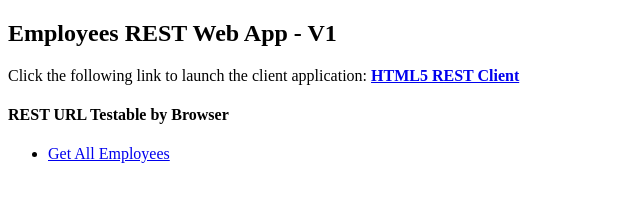
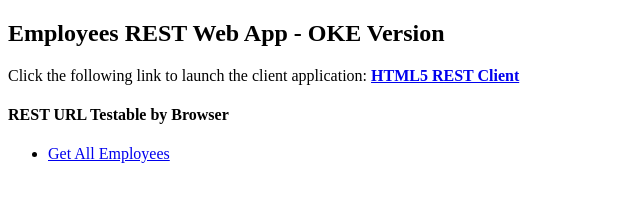
Before and after one commit to isheejong/EmployeeRestApp, a plain HTML site: page WebContent/index.html in a window 1280 px wide. Shown: the whole page, without its empty margins (0-640 px from the left). Drawn offline with Linux system fonts and the light colour scheme.

Commit message:
WebContent/index.html: change welcome message
Signed-off-by: Dong Zhu <bluezhudong@gmail.com>

```diff
--- a/WebContent/index.html
+++ b/WebContent/index.html
@@ -7,7 +7,7 @@
     </head>
     <!--  <body bgcolor="#AEEEEE">-->
     <body>
-        <h2>Employees REST Web App - V1</h2>
+        <h2>Employees REST Web App - OKE Version</h2>
         <p>Click the following link to launch the client application: <b><a href="client.html">HTML5 REST Client</a></b></p>
 
         <h4>REST URL Testable by Browser</h4>
```
Also changed, not shown: 2 other files.
